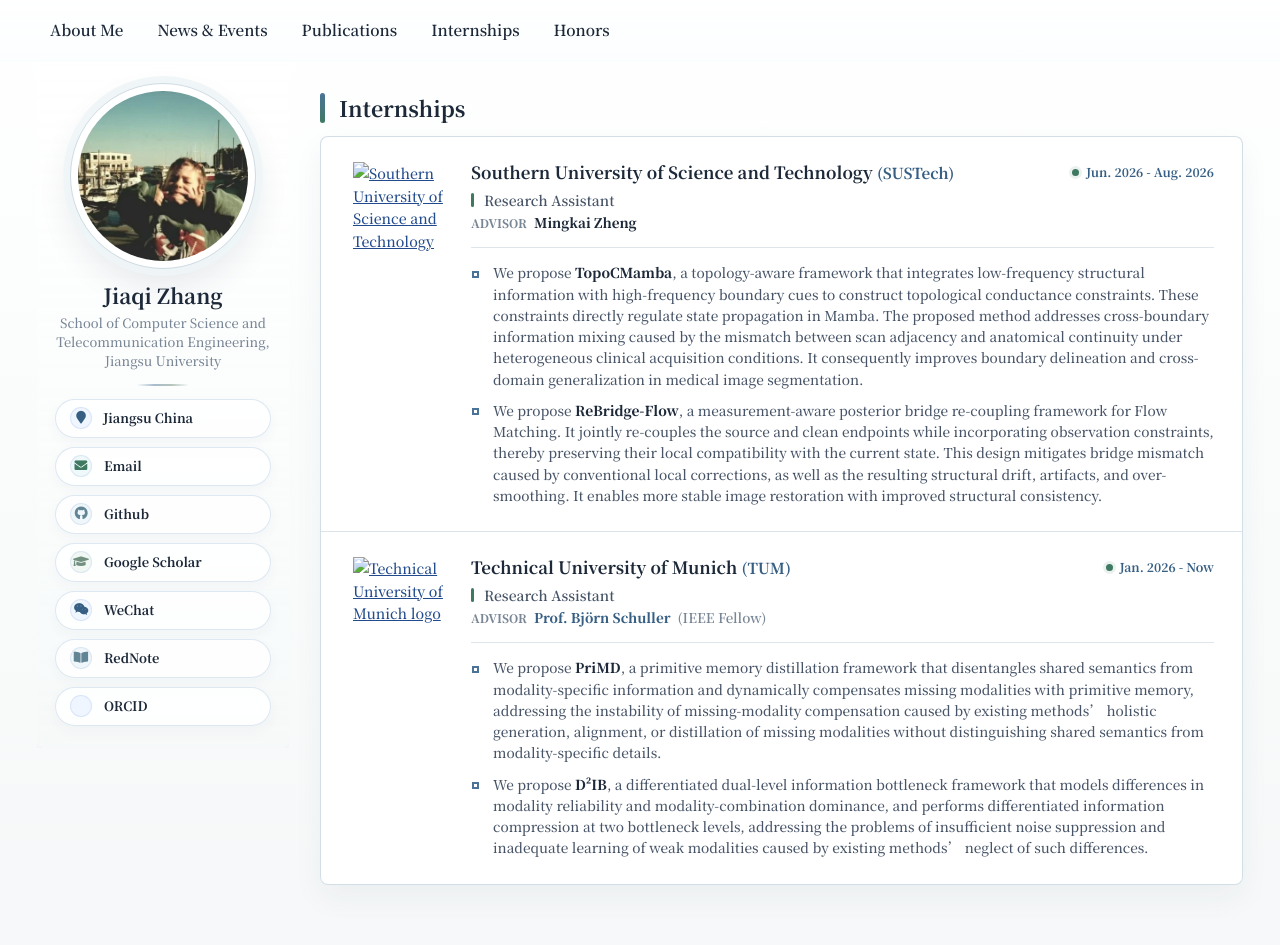
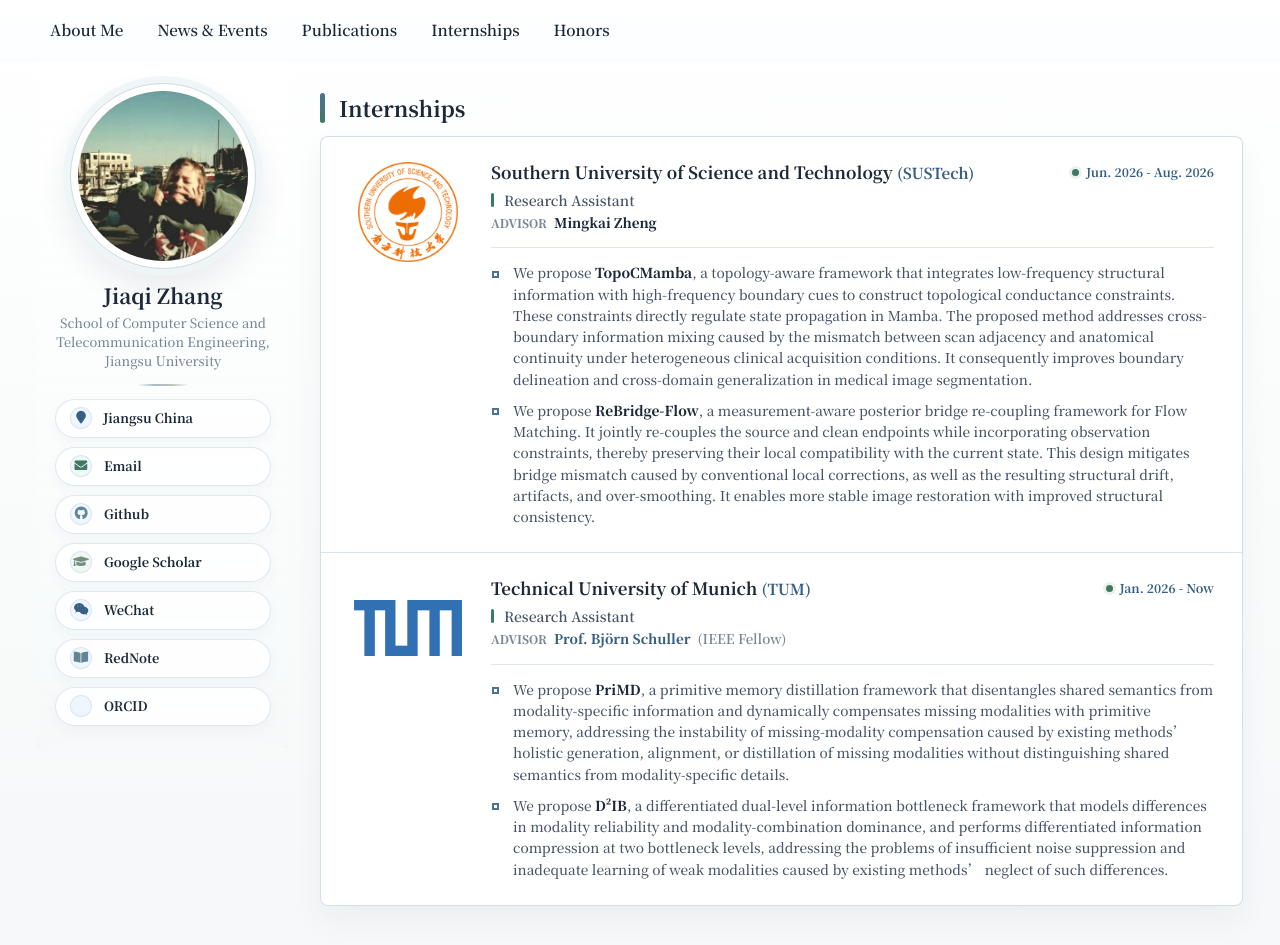
Before and after one commit to JiaqiZhang-Sengoku/JiaqiZhang-Sengoku.github.io, a Jekyll site: the page built from _pages/includes/internships.md, in a window 1280 px wide and 1013 px high. Shown: the top 945 px of the window. Built offline with Jekyll 4.4.1, drawn with Linux system fonts in a browser that asks for light colours; our own code applies the rules of GitHub Pages for plain Markdown files.

Commit message:
20260707

```diff
--- a/_pages/includes/internships.md
+++ b/_pages/includes/internships.md
@@ -7,7 +7,7 @@
   <article class="internship-card">
     <div class="internship-logos" aria-label="Institution logo">
       <a href="https://www.sustech.edu.cn/en/" aria-label="Southern University of Science and Technology">
-        <img src="Images/Logos/sustech-seal.webp" alt="Southern University of Science and Technology logo" loading="lazy" decoding="async" width="180" height="180">
+        <img class="internship-logo internship-logo--sustech" src="/Images/Logos/sustech-logo.webp?v=20260829-transparent-hd" alt="Southern University of Science and Technology logo" loading="lazy" decoding="async" width="512" height="512">
       </a>
     </div>
     <div class="internship-main">
@@ -29,7 +29,7 @@
   <article class="internship-card">
     <div class="internship-logos" aria-label="Institution logo">
       <a href="https://www.tum.de/en/" aria-label="Technical University of Munich">
-        <img src="Images/Logos/tum-icon.svg" alt="Technical University of Munich logo" width="150" height="150" loading="lazy" decoding="async">
+        <img class="internship-logo internship-logo--tum" src="/Images/Logos/tum-logo.webp?v=20260829-transparent-hd" alt="Technical University of Munich logo" width="768" height="400" loading="lazy" decoding="async">
       </a>
     </div>
     <div class="internship-main">
--- a/assets/css/main.scss
+++ b/assets/css/main.scss
@@ -1120,7 +1120,7 @@ body > #main > .sidebar.sticky {
 }
 
 .internship-card {
-    grid-template-columns: 98px minmax(0, 1fr);
+    grid-template-columns: 118px minmax(0, 1fr);
     gap: 24px;
     align-items: start;
     padding: 25px 28px !important;
@@ -1316,7 +1316,7 @@ body > #main > .sidebar.sticky {
 
 .internship-logos {
     display: flex;
-    align-items: flex-start;
+    align-items: center;
     justify-content: center;
     width: 100%;
     padding: 0;
@@ -1325,7 +1325,7 @@ body > #main > .sidebar.sticky {
 .internship-logos a {
     display: inline-flex;
     align-items: center;
-    justify-content: flex-start;
+    justify-content: center;
     min-height: 0;
     padding: 0;
     border: 0 !important;
@@ -1335,16 +1335,16 @@ body > #main > .sidebar.sticky {
 }
 
 .internship-logos a:first-child {
-    width: 90px;
-    height: 90px;
-    flex: 0 0 90px;
+    width: 108px;
+    height: 100px;
+    flex: 0 0 108px;
 }
 
 .internship-logos img {
     display: block;
     width: 100%;
     height: 100%;
-    max-height: 90px;
+    max-height: 100px;
     object-fit: contain;
 }
 
@@ -3273,13 +3273,13 @@ body > #main > .sidebar.sticky {
     }
 
     .internship-logos a:first-child {
-        width: 68px;
-        height: 68px;
-        flex-basis: 68px;
+        width: 80px;
+        height: 74px;
+        flex-basis: 80px;
     }
 
     .internship-logos img {
-        max-height: 68px;
+        max-height: 74px;
     }
 
     .internship-header {
```
Also changed, not shown: Images/Logos/sustech-logo.webp (added), Images/Logos/sustech-seal.webp (deleted), Images/Logos/tum-icon.svg (deleted), Images/Logos/tum-logo.webp (added).
